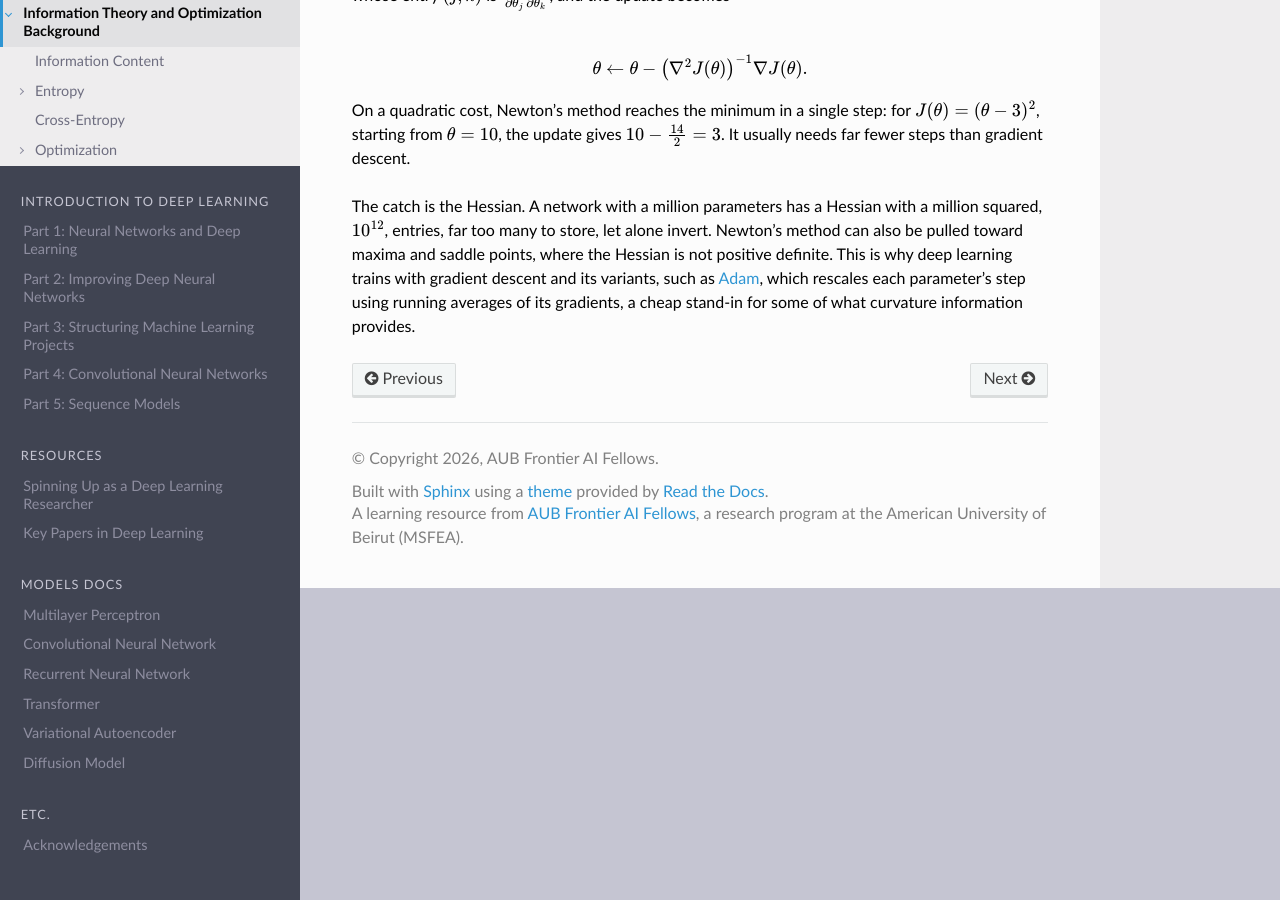
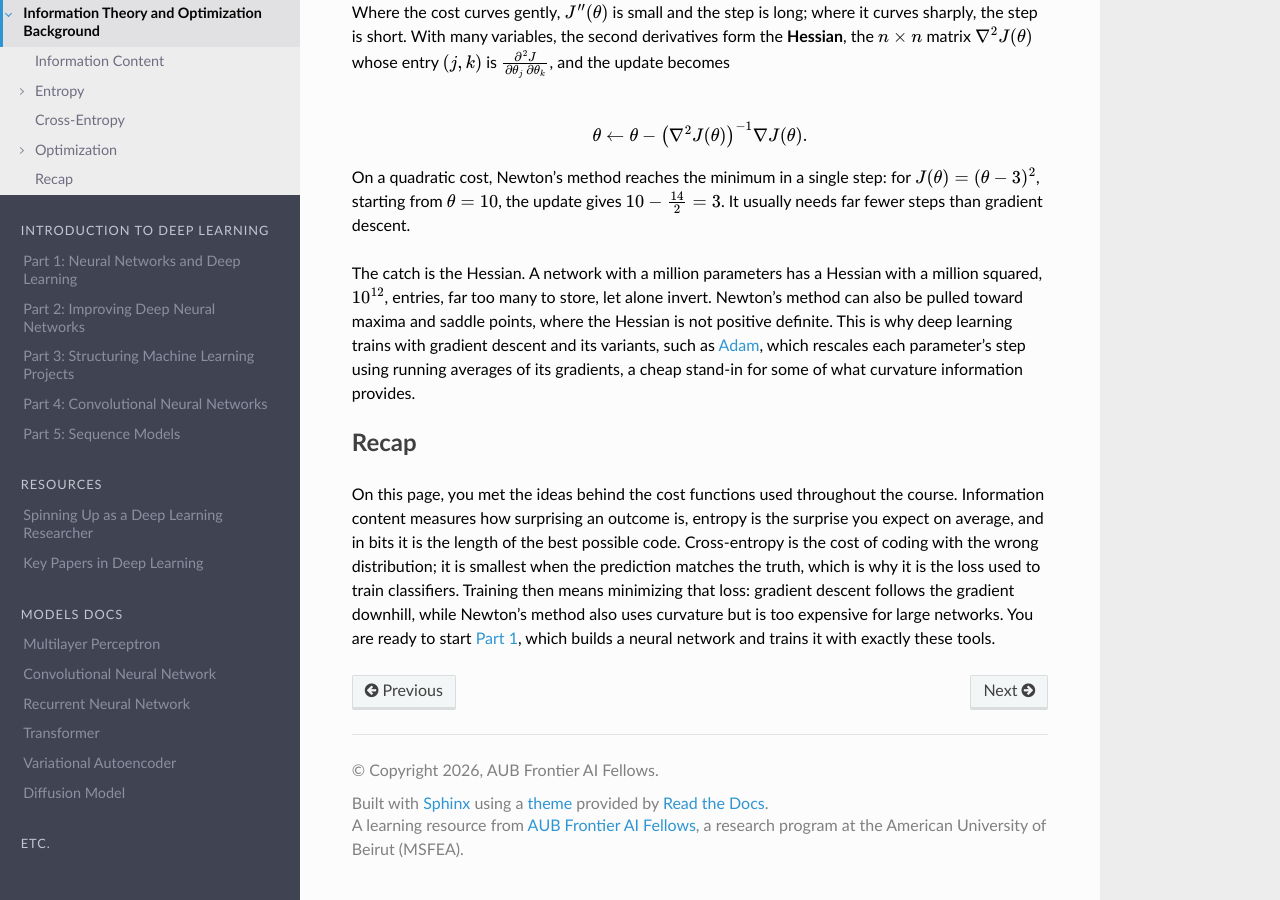
Before and after one commit to Moe-Zbeeb/spinningup-dl, a Sphinx documentation site: the page built from docs/background/information_theory.md, in a window 1280 px wide and 900 px high, scrolled down 4387 px. Built offline with Sphinx 7.4.7 and the Read the Docs theme 3.1.0, drawn with Linux system fonts in a browser that asks for light colours; some of the changed text lies outside the part shown.

Commit message:
Finish the background page with an overview and a Recap
Co-Authored-By: Claude Opus 5.5 <noreply@anthropic.com>

````diff
--- a/docs/background/information_theory.md
+++ b/docs/background/information_theory.md
@@ -4,11 +4,12 @@
 :depth: 2
 ```
 
-```{admonition} Coming soon
-This page is being written one section at a time. More sections will be added below.
-```
+Welcome to the background for the course! Most of the cost functions used to train neural networks come from a few ideas in information theory, and training itself is an optimization problem. This page introduces those ideas before you meet them in the [Introduction to Deep Learning](../intro/neural_networks.md), so that the cost functions there look like natural choices rather than formulas to memorize. On this page, we aim to acquaint you with
 
-Welcome to the background for the course! Most of the cost functions used to train neural networks come from a few ideas in information theory, and training itself is an optimization problem. This page introduces those ideas before you meet them in the [Introduction to Deep Learning](../intro/neural_networks.md), so that the cost functions there look like natural choices rather than formulas to memorize.
+- information content, the surprise of a single outcome,
+- entropy, the expected surprise of a random variable, and how it measures the bits needed to encode it,
+- cross-entropy, the cost of using the wrong distribution, which is the loss used to train classifiers,
+- and the basics of optimization: minima, gradients, gradient descent, and Newton's method.
 
 ## Information Content
 
@@ -134,3 +135,7 @@ $$
 On a quadratic cost, Newton's method reaches the minimum in a single step: for $J(\theta) = (\theta - 3)^2$, starting from $\theta = 10$, the update gives $10 - \frac{14}{2} = 3$. It usually needs far fewer steps than gradient descent.
 
 The catch is the Hessian. A network with a million parameters has a Hessian with a million squared, $10^{12}$, entries, far too many to store, let alone invert. Newton's method can also be pulled toward maxima and saddle points, where the Hessian is not positive definite. This is why deep learning trains with gradient descent and its variants, such as [Adam](../intro/improving_networks.md#adam-adaptive-moment-estimation), which rescales each parameter's step using running averages of its gradients, a cheap stand-in for some of what curvature information provides.
+
+## Recap
+
+On this page, you met the ideas behind the cost functions used throughout the course. Information content measures how surprising an outcome is, entropy is the surprise you expect on average, and in bits it is the length of the best possible code. Cross-entropy is the cost of coding with the wrong distribution; it is smallest when the prediction matches the truth, which is why it is the loss used to train classifiers. Training then means minimizing that loss: gradient descent follows the gradient downhill, while Newton's method also uses curvature but is too expensive for large networks. You are ready to start [Part 1](../intro/neural_networks.md), which builds a neural network and trains it with exactly these tools.
````
